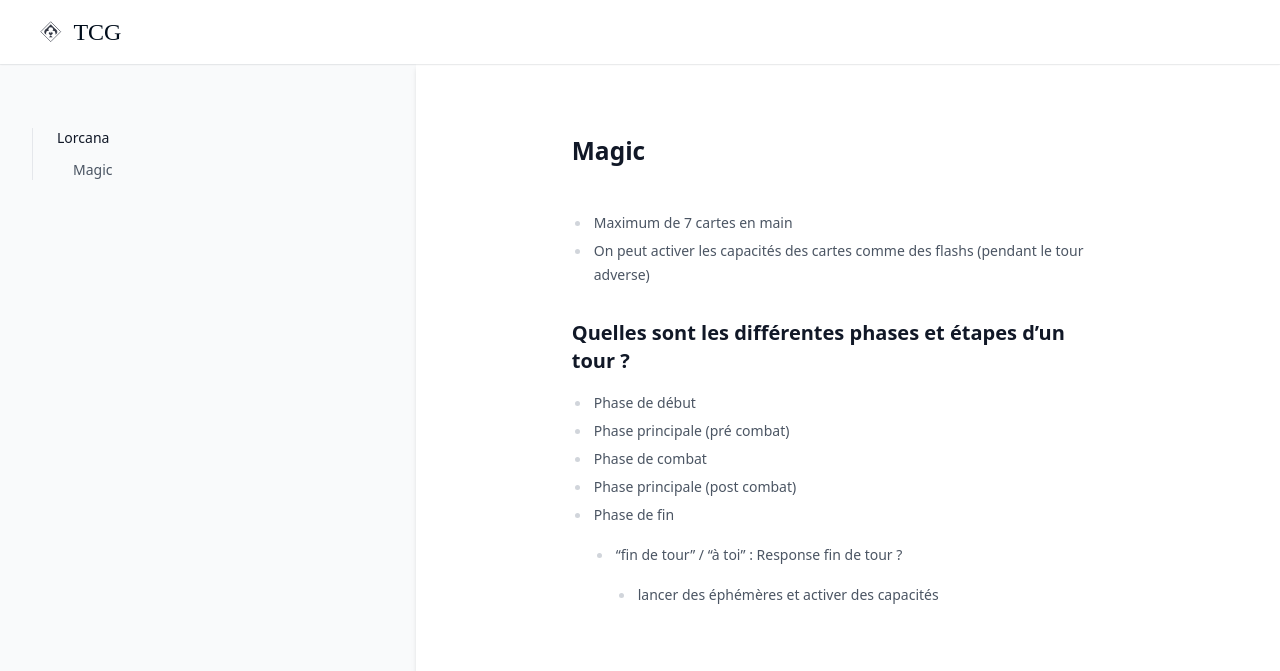
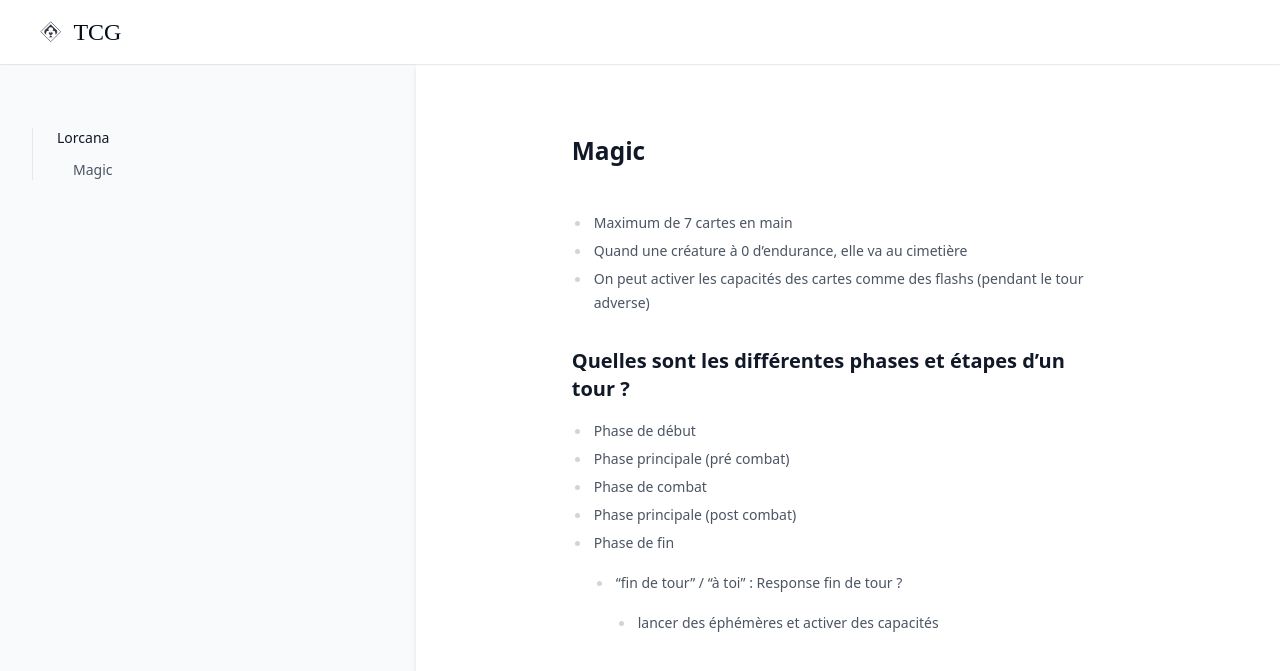
Before and after one commit to greglejeune/ebook, a Jekyll site: the page built from _tcg/magic.md, in a window 1280 px wide. Shown: the top 671 px of the page. Built offline with Jekyll 4.4.1, drawn with Linux system fonts in a browser that asks for light colours.

Commit message:
Update magic.md

```diff
--- a/_tcg/magic.md
+++ b/_tcg/magic.md
@@ -7,6 +7,7 @@ category: strategy
 # Magic
 
 - Maximum de 7 cartes en main
+- Quand une créature à 0 d'endurance, elle va au cimetière
 - On peut activer les capacités des cartes comme des flashs (pendant le tour adverse)
 
 ## Quelles sont les différentes phases et étapes d'un tour ?
```
